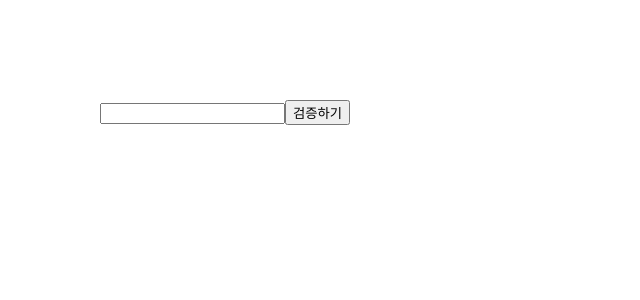
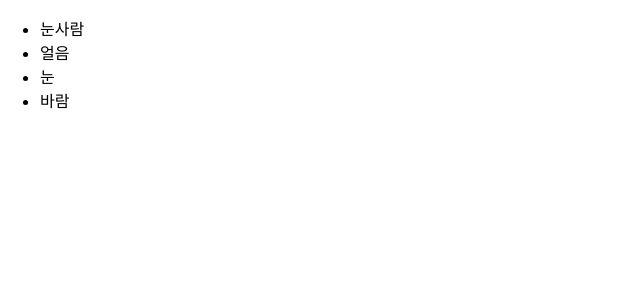
Before and after one commit to thejsw/JSstudy, a React (Create React App) app in the folder JSstudy/React/ReactVelopert/hello-react/: page / in a window 1280 px wide. Shown: the top 300 px of the page, without its empty margins (0-640 px from the left). Built offline with nearby package versions, Linux system fonts and the light colour scheme.

Commit message:
React Velopert - map - map을 이용하여 반복 작업 효율적으로 진행하기

```diff
--- a/JSstudy/React/ReactVelopert/hello-react/src/App.js
+++ b/JSstudy/React/ReactVelopert/hello-react/src/App.js
@@ -1,9 +1,9 @@
 import { Component } from "react";
-import ValidationSample from "./study/ch5_ValidationSample.js";
+import IterationSample from "./study/ch6_IterationSample.js";
 
 class App extends Component {
   render() {
-    return <ValidationSample />;
+    return <IterationSample />;
   }
 }
 
--- /dev/null
+++ b/JSstudy/React/ReactVelopert/hello-react/src/study/ch6_IterationSample.js
@@ -0,0 +1,19 @@
+import { useState } from "react";
+
+const IterationSample = () => {
+  const [names, setNames] = useState([
+    { id: 1, text: "눈사람" },
+    { id: 2, text: "얼음" },
+    { id: 3, text: "눈" },
+    { id: 4, text: "바람" },
+  ]);
+  const [inputText, setInputText] = useState("");
+  const [nextID, setNextID] = useState("");
+
+  const nameList = names.map((name, index) => (
+    <li key={name.id}>{name.text}</li>
+  ));
+  return <ul>{nameList}</ul>;
+};
+
+export default IterationSample;
```
